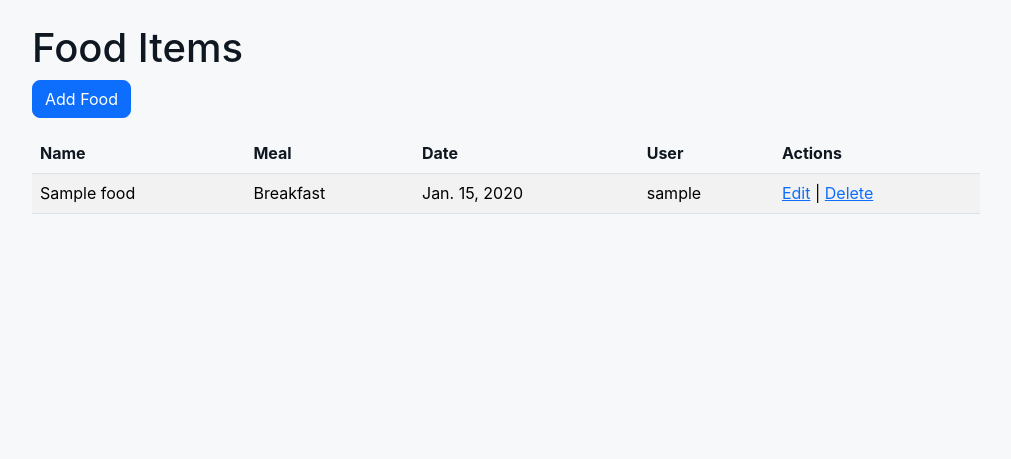
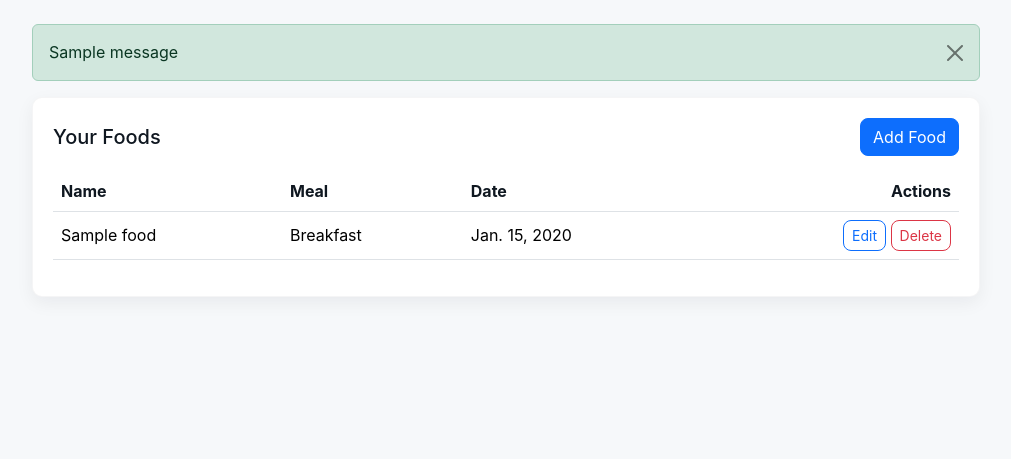
Before and after one commit to davidjmolina55-lgtm/food-diary, a Django app: page /foods/ in a window 1280 px wide. Shown: the part 55-514 px from the top of the page, without its empty margins (134-1145 px from the left). Run offline with Django 4.2, Linux system fonts and the light colour scheme; a user stored in the database is signed in; tables that the repository leaves empty hold one stand-in row (values such as "Sample post"); one stand-in notice (Sample message) is shown.

Commit message:
Add CRUD functionalities, add form for editing/deleting, confirmation messages and http404 responsed for unauthorized update/delete requests.

```diff
--- a/food_diary/templates/food_list.html
+++ b/food_diary/templates/food_list.html
@@ -1,16 +1,20 @@
-{% extends "base.html" %} {% load static %} {% block content %}
-<h1>Food Items</h1>
+<!-- prettier-ignore -->
+{% extends "base.html" %} {% block title %}Food List{% endblock %} {% block content %}
+<div class="card-lite">
+    <div class="d-flex justify-content-between align-items-center mb-3">
+        <h1 class="h5 mb-0">Your Foods</h1>
+        <a class="btn btn-primary" href="{% url 'food_create' %}">Add Food</a>
+    </div>
 
-<p><a class="btn btn-primary" href="{% url 'food_create' %}">Add Food</a></p>
-
-<table class="table table-striped">
+    {% if foods %}
+    <div class="table-responsive">
+        <table class="table table-hover">
             <thead>
                 <tr>
                     <th>Name</th>
                     <th>Meal</th>
                     <th>Date</th>
-            <th>User</th>
-            <th>Actions</th>
+                    <th class="text-end">Actions</th>
                 </tr>
             </thead>
             <tbody>
@@ -19,37 +23,26 @@
                     <td>{{ food.name }}</td>
                     <td>{{ food.get_meal_type_display }}</td>
                     <td>{{ food.date }}</td>
-            <td>{{ food.user }}</td>
-            <td>
-                <a href="{% url 'food_update' food.pk %}">Edit</a> |
-                <a href="{% url 'food_delete' food.pk %}">Delete</a>
+                    <td class="text-end">
+                        <a
+                            class="btn btn-sm btn-outline-primary"
+                            href="{% url 'food_update' food.pk %}"
+                            >Edit</a
+                        >
+                        <a
+                            class="btn btn-sm btn-outline-danger"
+                            href="{% url 'food_delete' food.pk %}"
+                            >Delete</a
+                        >
                     </td>
-        </tr>
-        {% empty %}
-        <tr>
-            <td colspan="5">No foods yet.</td>
                 </tr>
                 {% endfor %}
             </tbody>
         </table>
+    </div>
+    {% else %}
+    <p class="text-muted">No foods yet. Add one!</p>
+    {% endif %}
+</div>
 
-{% endblock %} {% url 'foods' as foods_url %}
-<!-- prettier-ignore -->
-{% block title %}Food Items{% endblock %}
-<!-- prettier-ignore -->
-<h1>Food Items</h1>
-
-<p><a href="{% url 'food_create' %}">Add Food</a></p>
-
-<ul>
-    {% for food in foods %}
-    <li>
-        {{ food.name }} - {{ food.meal_type }} on {{ food.date }}
-        <a href="{% url 'food_update' food.pk %}">Edit</a>
-        <a href="{% url 'food_delete' food.pk %}">Delete</a>
-    </li>
-    {% empty %}
-    <li>No foods yet.</li>
-    {% endfor %}
-</ul>
-<!-- prettier-ignore -->
+{% endblock %}
--- a/food_diary/views.py
+++ b/food_diary/views.py
@@ -1,9 +1,10 @@
-from django.http import HttpResponse
+from django.http import HttpResponse, Http404
 from django.template import loader
 from django.urls import reverse_lazy
 from django.views import generic
 
 from django.shortcuts import render, redirect, get_object_or_404
+from django.contrib import messages
 from .models import Food
 from .forms import FoodForm
 
@@ -18,27 +19,52 @@ def food_diary_view(request):
     return render(request, 'food_diary.html')
 
 def food_list(request):
-    foods = Food.objects.all()
+    # Show only the current user's foods when authenticated
+    if request.user.is_authenticated:
+        foods = Food.objects.filter(user=request.user).order_by('-date')
+    else:
+        foods = Food.objects.none()
+
     return render(request, 'food_list.html', {'foods': foods})
 
 def food_create(request):
+    # Only authenticated users may create food entries
+    if not request.user.is_authenticated:
+        return redirect('food_diary')
+
     form = FoodForm(request.POST or None)
     if form.is_valid():
-        form.save()
+        food = form.save(commit=False)
+        food.user = request.user
+        food.save()
+        messages.success(request, 'Food added successfully.')
         return redirect('food_list')
+
     return render(request, 'food_form.html', {'form': form})
 
 def food_update(request, pk):
     food = get_object_or_404(Food, pk=pk)
+    # Only allow the owner to update
+    if not request.user.is_authenticated or food.user != request.user:
+        raise Http404
+
     form = FoodForm(request.POST or None, instance=food)
     if form.is_valid():
         form.save()
+        messages.success(request, 'Food updated successfully.')
         return redirect('food_list')
+
     return render(request, 'food_form.html', {'form': form})
 
 def food_delete(request, pk):
     food = get_object_or_404(Food, pk=pk)
+    # Only allow the owner to delete
+    if not request.user.is_authenticated or food.user != request.user:
+        raise Http404
+
     if request.method == "POST":
         food.delete()
+        messages.success(request, 'Food deleted.')
         return redirect('food_list')
-    return render(request, 'food_confirm_delete.html', {'food': food})
+
+    return render(request, 'food_delete_confirm.html', {'object': food})
--- a/templates/base.html
+++ b/templates/base.html
@@ -77,6 +77,15 @@
         </nav>
 
         <main id="content" class="container my-4" role="main">
+            {% if messages %}
+                {% for message in messages %}
+                    <div class="alert alert-{{ message.tags }} alert-dismissible fade show" role="alert">
+                        {{ message }}
+                        <button type="button" class="btn-close" data-bs-dismiss="alert" aria-label="Close"></button>
+                    </div>
+                {% endfor %}
+            {% endif %}
+
             {% block content %}{% endblock %}
         </main>
 
```
Also changed, not shown: food_diary/templates/food_confirm_delete.html (added, +14 -0 lines), food_diary/templates/food_delete_confirm.html (added, +17 -0 lines), food_diary/templates/food_form.html (added, +45 -0 lines). Lines whose indentation alone changed are shown as unchanged.
